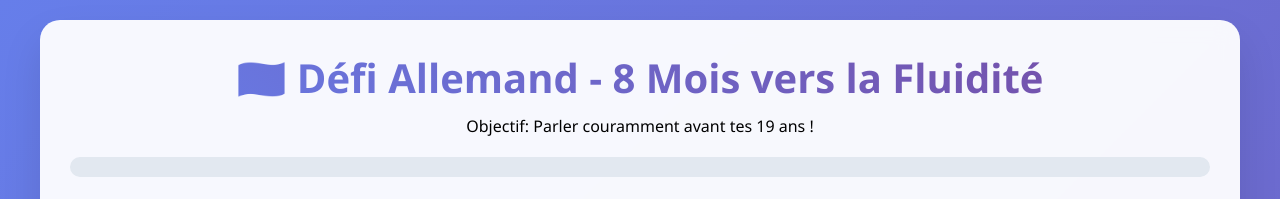
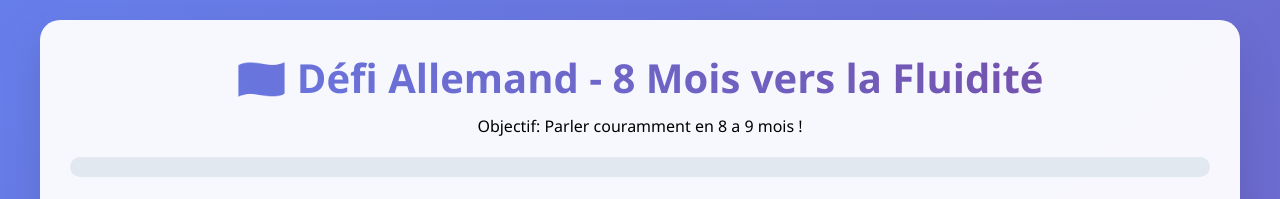
Before and after one commit to agent-o7/deutsch, a plain HTML site: page index.html in a window 1280 px wide. Shown: the top 199 px of the page. Drawn offline with Linux system fonts and the light colour scheme.

Commit message:
Update index.html

```diff
--- a/index.html
+++ b/index.html
@@ -229,7 +229,7 @@
     <div class="container">
         <div class="header">
             <h1>🇩🇪 Défi Allemand - 8 Mois vers la Fluidité</h1>
-            <p>Objectif: Parler couramment avant tes 19 ans !</p>
+            <p>Objectif: Parler couramment en 8 a 9 mois !</p>
             <div class="progress-bar">
                 <div class="progress-fill" id="overallProgress"></div>
             </div>
```
